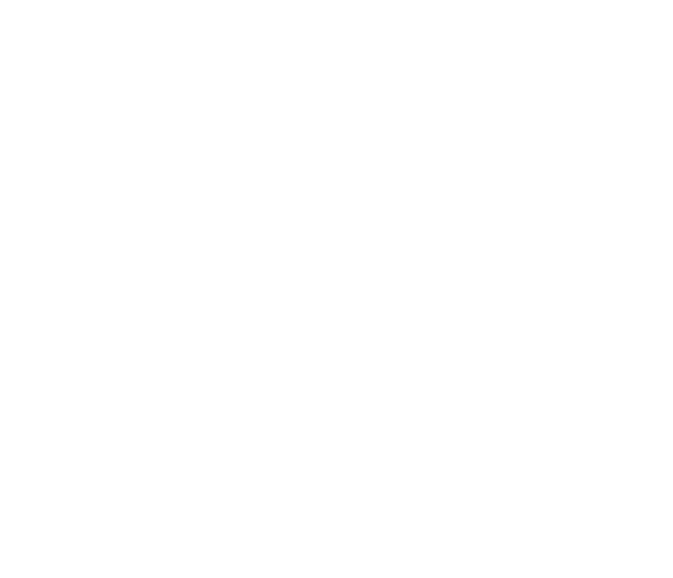
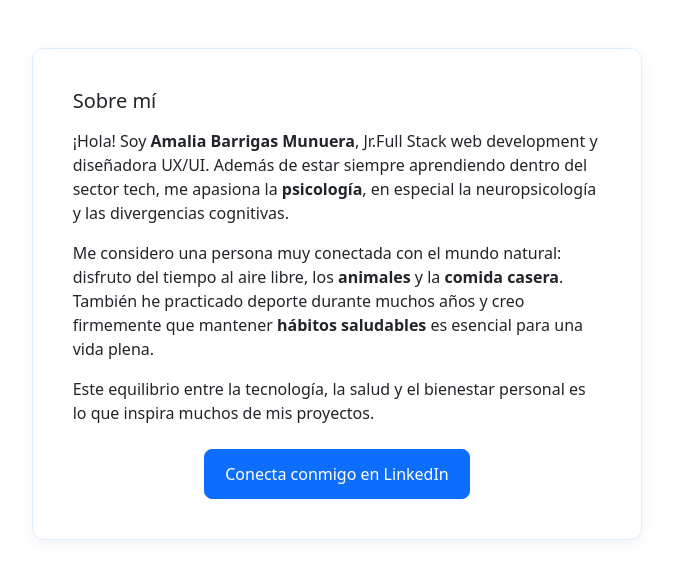
Before and after one commit to AmaliaBM/vitaconex, a React (Vite) app: page /about in a window 1280 px wide. Before the commit this address had no page. Shown: the top 578 px of the page, without its empty margins (303-976 px from the left). Built offline with nearby package versions, Linux system fonts and the light colour scheme.

Commit message:
Lunes 17.06.25 15:37
Añadida página de about con información sobre mí.

```diff
--- a/src/App.jsx
+++ b/src/App.jsx
@@ -14,6 +14,7 @@
 import DetalleUsuarioPage from "./pages/AdminPages/DetalleUsuarioPage";
 import DetallePacientePage from "./pages/SanitariosPages/DetallePacientePage";
 import InfoProyectoPage from "./pages/InfoProyectoPage/InfoProyectoPage";
+import AboutPage from "./pages/About/About";
 import { AuthProviderWrapper } from "./context/auth.context";
 import ProtectedRoute from "./components/ProtectedRoute";
 
@@ -31,6 +32,7 @@
             <Route path="/login" element={<LoginPage />} />
             <Route path="/signup" element={<SignUpFormPage />} />
             <Route path="/info-proyecto" element={<InfoProyectoPage />} />
+            <Route path="/about" element={<AboutPage />} />
 
             {/* RUTAS PACIENTE */}
            <Route element={<ProtectedRoute allowedRoles={['paciente']} />}>
--- a/src/components/Footer/Footer.jsx
+++ b/src/components/Footer/Footer.jsx
@@ -9,9 +9,9 @@
           <Col md={4} className="mb-3">
             <h6>Usuarios de prueba</h6>
             <ul>
-              <li><strong>Admin:</strong> admin@vitaconex.com / 123456</li>
-              <li><strong>Sanitario:</strong> doc@vitaconex.com / 123456</li>
-              <li><strong>Paciente:</strong> user@vitaconex.com / 123456</li>
+              <li><strong>Admin:</strong> Acceso público NO permitido</li>
+              <li><strong>Sanitario:</strong> medico1@medico1.com / medico1@ </li>
+              <li><strong>Paciente:</strong> paciente1@paciente.com / paciente1@ </li>
             </ul>
           </Col>
 
@@ -25,7 +25,8 @@
           <Col md={4} className="mb-3">
             <h6>About</h6>
             <p>
-              VitaConex es un proyecto full-stack desarrollado con Node.js, Express, MongoDB y React.
+              Si quieres conocer más sobre mí y este proyecto, visita la sección de{" "}
+              <Link to="/about">About</Link>.
             </p>
           </Col>
         </Row>
--- /dev/null
+++ b/src/pages/About/About.jsx
@@ -0,0 +1,44 @@
+import { Container, Row, Col, Card, Button, Image } from "react-bootstrap";
+
+function AboutPage() {
+  return (
+    <Container className="mt-5 mb-5">
+      <Row className="justify-content-center">
+        <Col md={8}>
+          <Card className="p-4">
+            <Card.Body>
+              <Card.Title className="mb-3">Sobre mí</Card.Title>
+
+              <Card.Text>
+                ¡Hola! Soy <strong>Amalia Barrigas Munuera</strong>, Jr.Full Stack web development y diseñadora UX/UI.
+                Además de estar siempre aprendiendo dentro del sector tech, me apasiona la <strong>psicología</strong>, en especial la neuropsicología y las divergencias cognitivas.
+              </Card.Text>
+
+              <Card.Text>
+                Me considero una persona muy conectada con el mundo natural: disfruto del tiempo al aire libre, los <strong>animales</strong> y la <strong>comida casera</strong>.
+                También he practicado deporte durante muchos años y creo firmemente que mantener <strong>hábitos saludables</strong> es esencial para una vida plena.
+              </Card.Text>
+
+              <Card.Text>
+                Este equilibrio entre la tecnología, la salud y el bienestar personal es lo que inspira muchos de mis proyectos.
+              </Card.Text>
+
+              <div className="text-center mt-4">
+                <Button
+                  variant="primary"
+                  href="https://www.linkedin.com/in/amaliabarrigasmunuera/"
+                  target="_blank"
+                  rel="noopener noreferrer"
+                >
+                  Conecta conmigo en LinkedIn
+                </Button>
+              </div>
+            </Card.Body>
+          </Card>
+        </Col>
+      </Row>
+    </Container>
+  );
+}
+
+export default AboutPage;
```
